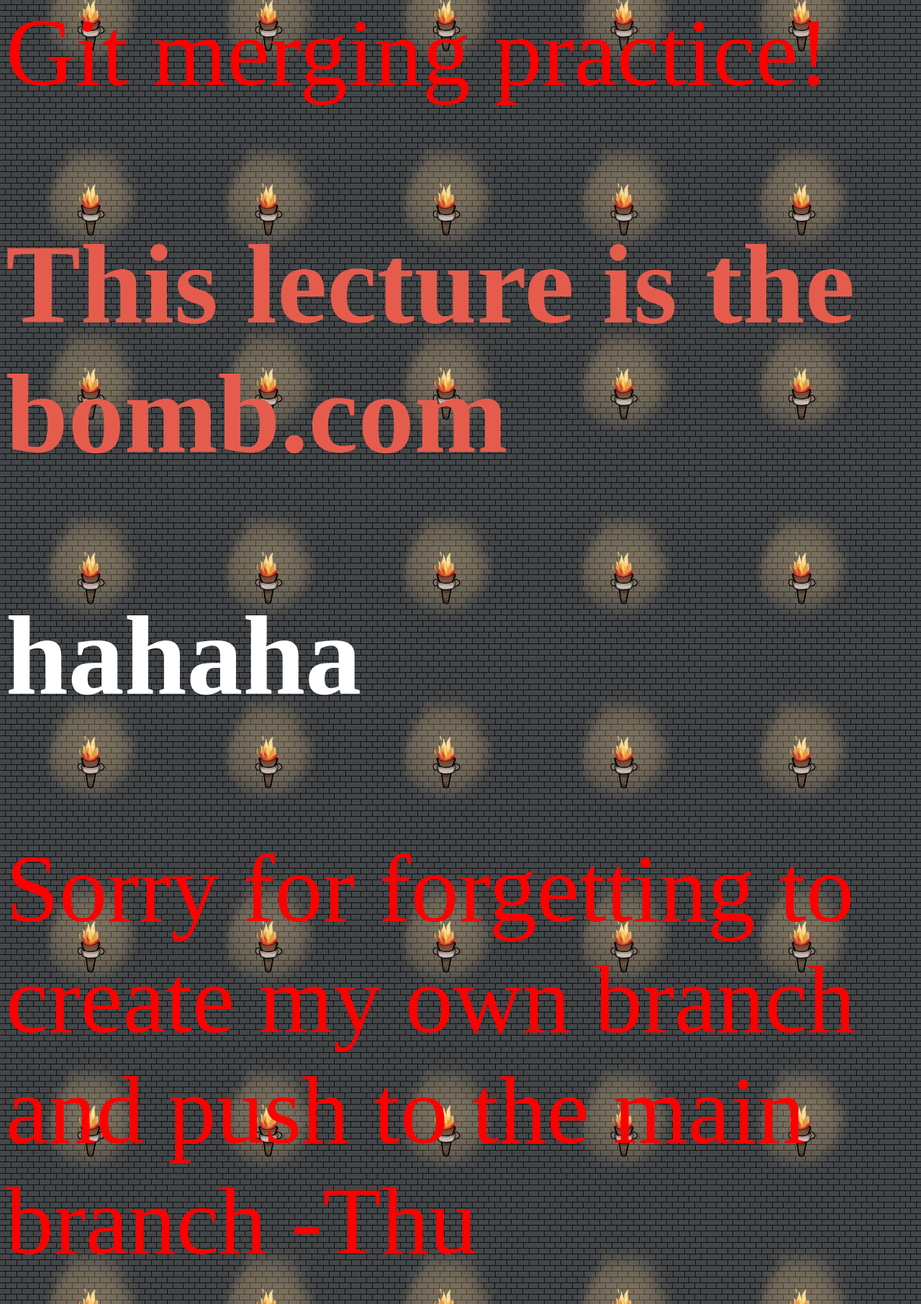
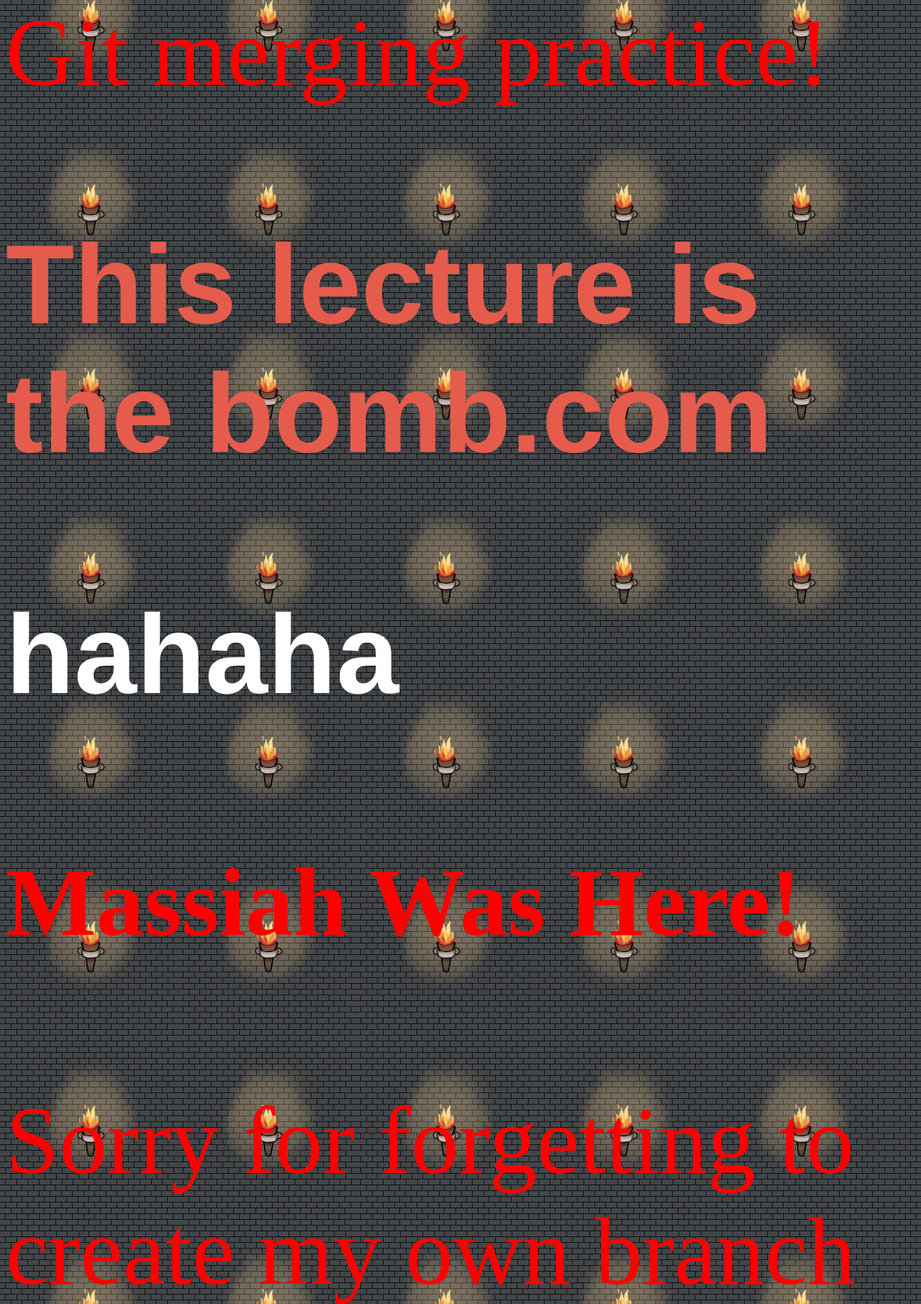
Before and after one commit to csc4350-f21/lect8-006-activity, a Flask app: page / in a window 1280 px wide. Shown: the part 2385-4197 px from the top of the page at 72% size. Run offline with Flask 2, Linux system fonts and the light colour scheme.

Commit message:
Massiah Was Here

```diff
--- a/static/style.css
+++ b/static/style.css
@@ -17,3 +17,7 @@ background-image: url('walltorch.png');
 h1{
     color: lavender;
 }
+h3{
+    color: purple;
+    font-family:'Franklin Gothic Medium', 'Arial Narrow', Arial, sans-serif;
+}
--- a/templates/index.html
+++ b/templates/index.html
@@ -13,7 +13,7 @@
         <h3 class="alan-powell">This lecture is the bomb.com</h3>
 
         <h3 class='slee293'> hahaha </h3>
-
+        <h4 class='awesome'>Massiah Was Here!</h4>
         <p>Sorry for forgetting to create my own branch and push to the main branch -Thu</p>
 
 
```
